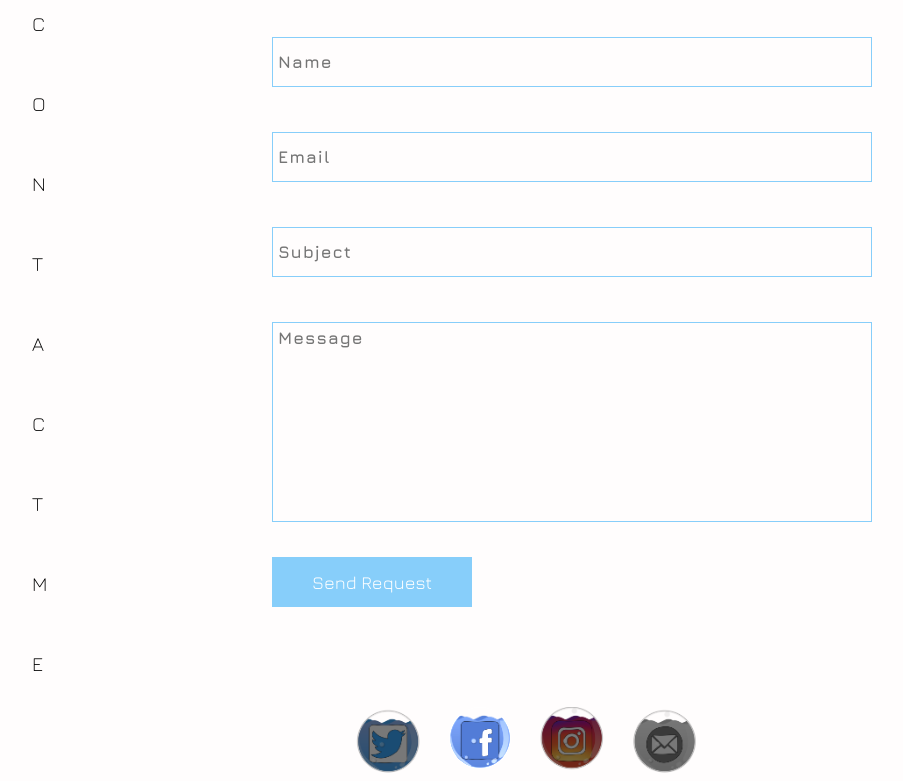
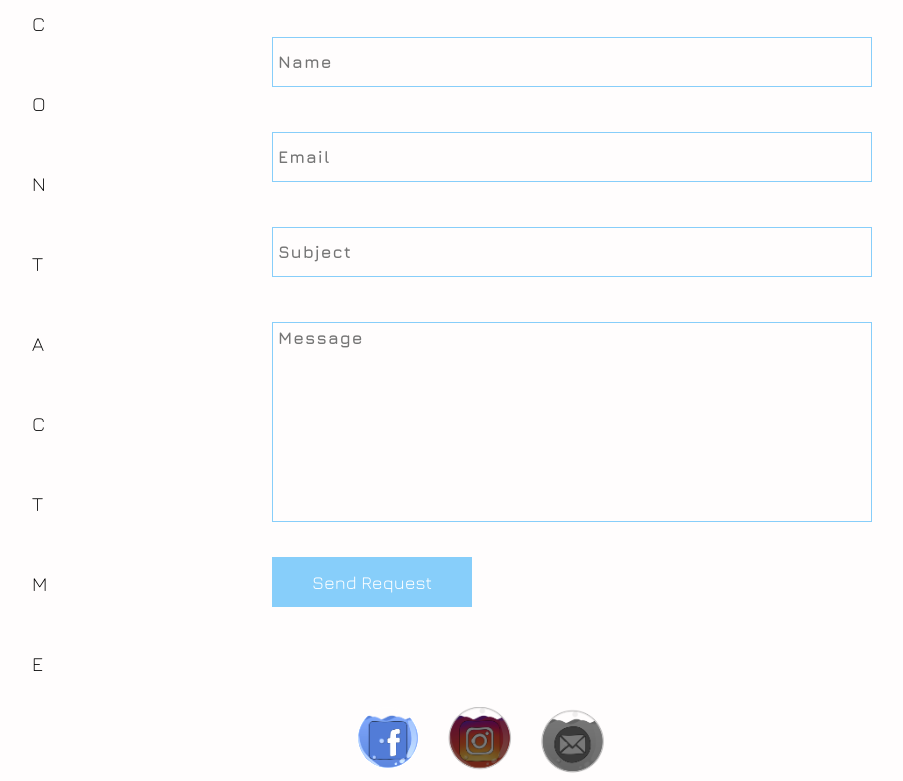
Before and after one commit to tarik-fassil/portfolio, a plain HTML site: page index.html in a window 1280 px wide. Shown: the part 4884-5665 px from the top of the page, without its empty margins (68-971 px from the left). Drawn offline with nearby package versions, Linux system fonts and the light colour scheme.

Commit message:
Update index.html

```diff
--- a/index.html
+++ b/index.html
@@ -330,9 +330,9 @@
 
         <!-- Slideshow -->
         <div class="slideshow">
-          <a href="#" class="slideshow-link">
+<!--           <a href="#" class="slideshow-link">
             <img src="images/social-icons/slideshow-img-1.png" />
-          </a>
+          </a> -->
 <!--           <a href="#" class="slideshow-link">
             <img src="images/social-icons/slideshow-img-2.png" />
           </a> -->
```
